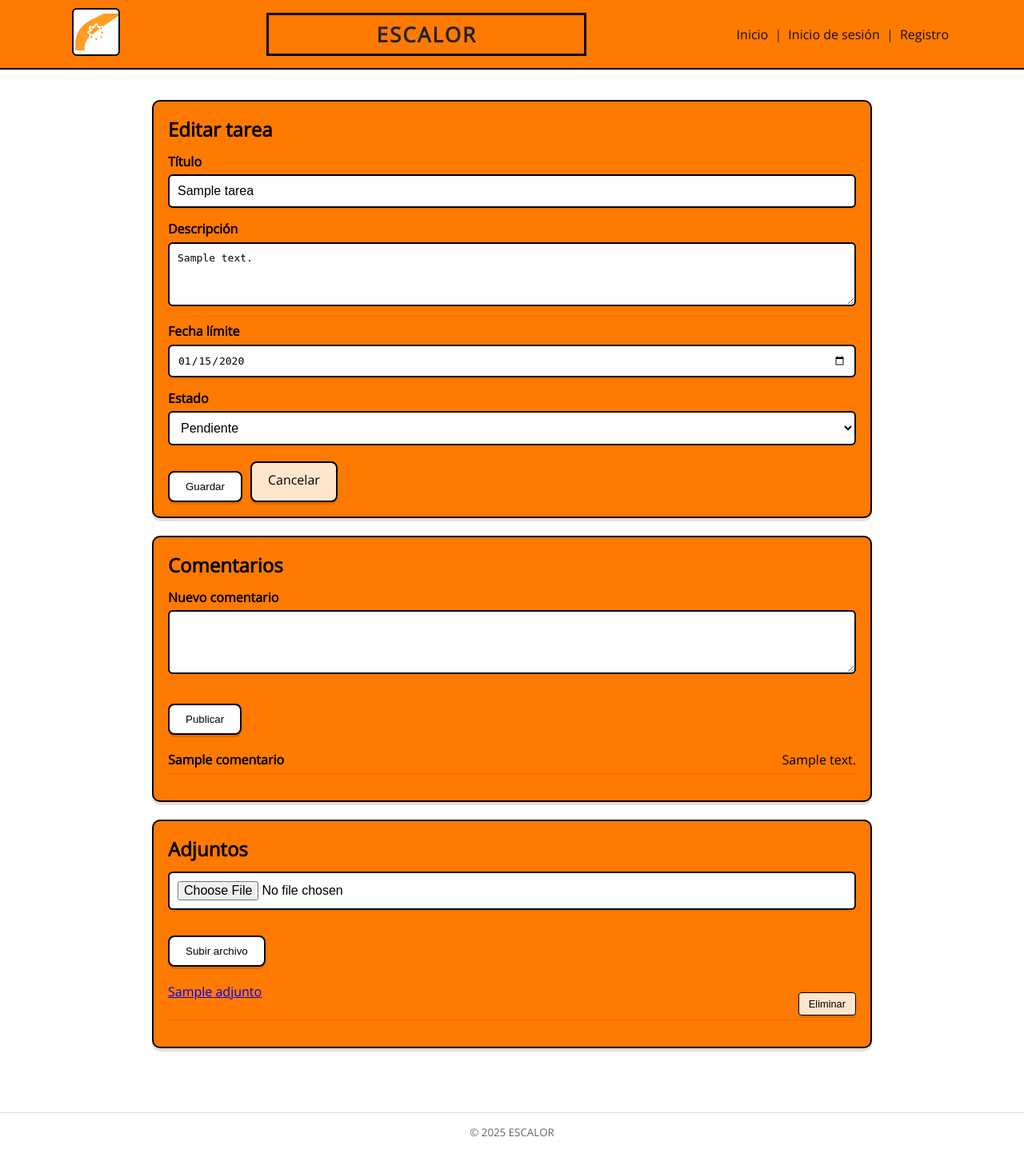
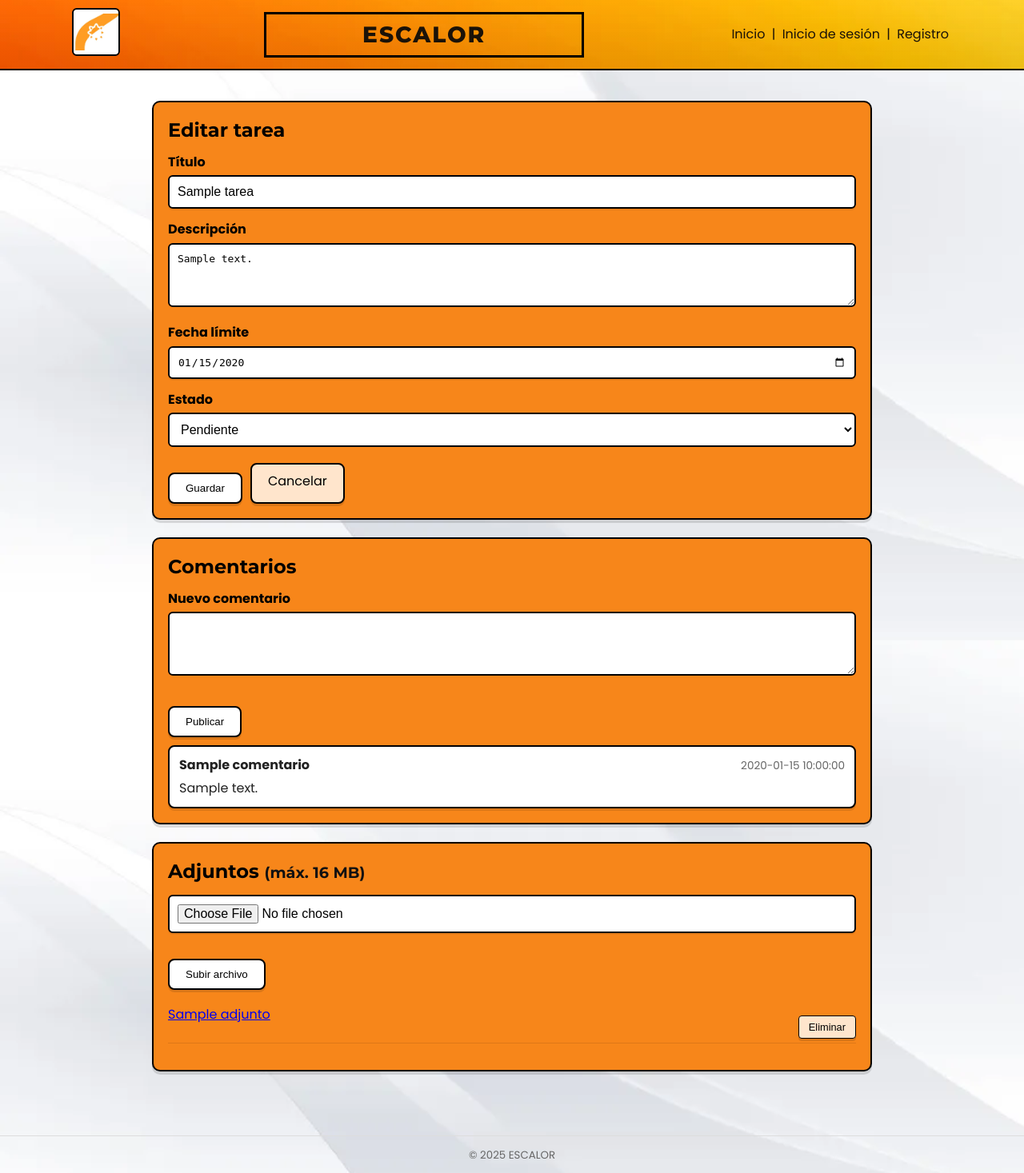
Before and after one commit to IrinaMl122/Proyecto-Tesina---Bruno-y-Liendo, a Flask app: template AppWeb/templates/editar_tarea.html in a window 1280 px wide. Shown: the whole page at 80% size. Before the commit the page ends 1422 px from the top, so only its background shows below. Run offline with Flask 3, Linux system fonts and the light colour scheme; the template is opened without the code that fills it: most values are stand-ins (such as "Sample title", 1, 10 or a date in 2020); some libraries are stand-ins or nearby versions.

Commit message:
Mejora en el diseño final

```diff
--- a/AppWeb/main.py
+++ b/AppWeb/main.py
@@ -58,14 +58,20 @@ def legacy_style():
 def legacy_logo():
     return send_from_directory('static/img', 'image.png')
 
+# Easter egg: página con trono y mudkip
+@app.route('/easter-egg')
+def easter_egg():
+    return render_template('easter_egg.html')
+
 @app.route('/login', methods=['GET', 'POST'])
 def login():
     if request.method == 'POST':
-        email = request.form.get('email')
+        identificador = request.form.get('identificador')
         password_candidate = request.form.get('password')
 
         cursor = mysql.connection.cursor(MySQLdb.cursors.DictCursor)
-        cursor.execute('SELECT * FROM usuarios WHERE email = %s', (email,))
+        # Permitir login por email o por nombre de usuario
+        cursor.execute('SELECT * FROM usuarios WHERE email = %s OR nombre = %s', (identificador, identificador))
         account = cursor.fetchone()
 
         if account and bcrypt.check_password_hash(account['password'], password_candidate):
@@ -75,7 +81,7 @@ def login():
             flash('Has iniciado sesión correctamente.', 'success')
             return redirect(url_for('dashboard'))
         else:
-            flash('Usuario o contraseña incorrectos', 'danger')
+            flash('Usuario/email o contraseña incorrectos', 'danger')
 
     return render_template('login.html')
 
@@ -134,8 +140,13 @@ def dashboard():
         cursor.execute('SELECT COUNT(*) as count FROM proyectos WHERE usuario_id = %s', (user_id,))
         total_proyectos = cursor.fetchone()['count']
 
-        # Obtener proyectos recientes (incluir id para enlaces)
-        cursor.execute('SELECT id, titulo, estado, fecha_creacion FROM proyectos WHERE usuario_id = %s ORDER BY fecha_creacion DESC LIMIT 5', (user_id,))
+        # Obtener proyectos pendientes/en proceso únicamente (excluir realizados y cancelados)
+        cursor.execute('''
+            SELECT id, titulo, estado, fecha_creacion
+            FROM proyectos
+            WHERE usuario_id = %s AND (estado = "en proceso" OR estado = "pendiente" OR estado IS NULL)
+            ORDER BY fecha_creacion DESC LIMIT 5
+        ''', (user_id,))
         proyectos_recientes = cursor.fetchall()
 
         return render_template('dashboard.html',
--- a/AppWeb/static/style.css
+++ b/AppWeb/static/style.css
@@ -1,2 +1,2 @@
 /* Alias para compatibilidad: redirige a styles.css */
-@import url('./styles.css');
+@import url('./styles.css?v=6');
--- a/AppWeb/static/styles.css
+++ b/AppWeb/static/styles.css
@@ -1,9 +1,12 @@
 /* static/styles.css */
-@import url('https://fonts.googleapis.com/css2?family=Open+Sans&display=swap');
+@import url('https://fonts.googleapis.com/css2?family=Poppins:wght@300;400;500;600;700&family=Montserrat:wght@700;800&display=swap');
 
 :root{
-  --naranja: #FF7A00;
-  --naranja-osc: #e86b00;
+  /* Paleta ajustada a la cabecera naranja */
+  --naranja: #F7861A;   /* principal UI */
+  --naranja-osc: #D86F0E;/* acentos/bordes sobre naranja */
+  --naranja-claro: #FFB768; /* resaltes suaves */
+  --header-ink: #1b1208;    /* texto sobre cabecera */
   --beige: #FFE5CC;
   --negro: #000000;
   --blanco: #FFFFFF;
@@ -12,8 +15,13 @@
 * { box-sizing: border-box; margin:0; padding:0; }
 
 body {
-  font-family: 'Open Sans', sans-serif;
-  background: var(--blanco);
+  font-family: 'Poppins', system-ui, -apple-system, Segoe UI, Roboto, Arial, sans-serif;
+  background-color: var(--blanco);
+  background-image: url('./img/imagenfondoblanco.jpg');
+  background-size: cover;
+  background-repeat: no-repeat;
+  background-attachment: fixed;
+  background-position: top center;
   color: #222;
   line-height: 1.4;
 }
@@ -38,10 +46,11 @@ main.container {
 
 /* Header */
 .site-header {
-  background: var(--naranja);
+  background: linear-gradient(rgba(255, 153, 51, .10), rgba(0,0,0,.08)), url('./img/imagenfondonaranja.webp') center/cover no-repeat;
   border-bottom: 2px solid var(--negro);
   padding: 10px 0;
   transition: box-shadow .2s ease, transform .15s ease;
+  color: var(--header-ink);
 }
 .header-inner {
   width: 90%;
@@ -54,7 +63,7 @@ main.container {
 .header-inner nav a {
   position: relative;
   text-decoration: none;
-  color: #111;
+  color: var(--header-ink);
   padding: 2px 4px;
   transition: color .15s ease;
 }
@@ -80,11 +89,15 @@ main.container {
   background: var(--blanco);
   border-radius: 6px;
 }
+h1, h2, h3, .titulo {
+  font-family: 'Montserrat', system-ui, -apple-system, Segoe UI, Roboto, Arial, sans-serif;
+}
+
 .titulo {
   flex:1;
   text-align:center;
-  font-size: 26px;
-  font-weight: 700;
+  font-size: 28px;
+  font-weight: 800;
   letter-spacing: 2px;
   border: 3px solid var(--negro);
   padding: 6px;
@@ -117,6 +130,8 @@ main.container {
 .card h2 {
   margin-bottom: 12px;
 }
+
+.hint { font-weight: normal; font-size: .8em; color: #111; }
 
 /* Centrado de tarjetas del inicio */
 .centered {
@@ -534,6 +549,8 @@ button:active { transform: translateY(0); box-shadow: 0 1px 0 rgba(0,0,0,0.10);
   .stats-grid {
     grid-template-columns: repeat(2, 1fr);
   }
+  /* En móviles, fondo con scroll para mejor rendimiento */
+  body { background-attachment: scroll; }
 
   .projects-grid {
     grid-template-columns: 1fr;
@@ -557,6 +574,34 @@ button:active { transform: translateY(0); box-shadow: 0 1px 0 rgba(0,0,0,0.10);
     justify-content: center;
   }
 }
+
+/* Comentarios: recuadros blancos dentro de tarjetas */
+.comments-list {
+  display: flex;
+  flex-direction: column;
+  gap: 12px;
+  margin-top: 10px;
+}
+
+.comment-item {
+  background: var(--blanco);
+  border: 2px solid var(--negro);
+  border-radius: 8px;
+  padding: 12px;
+  color: #222;
+  box-shadow: 0 3px 0 rgba(0,0,0,0.10);
+}
+
+.comment-header {
+  display: flex;
+  justify-content: space-between;
+  align-items: baseline;
+  margin-bottom: 6px;
+}
+
+.comment-author { font-weight: 700; }
+.comment-date { font-size: 0.85em; color: #666; }
+.comment-content { white-space: pre-wrap; }
 
 /* Footer */
 .site-footer {
--- a/AppWeb/templates/base.html
+++ b/AppWeb/templates/base.html
@@ -4,13 +4,13 @@
     <meta charset="UTF-8">
     <meta name="viewport" content="width=device-width, initial-scale=1.0">
     <title>{% block title %}ESCALOR{% endblock %}</title>
-    <link rel="stylesheet" href="{{ url_for('static', filename='style.css') }}?v=3">
+    <link rel="stylesheet" href="{{ url_for('static', filename='style.css') }}?v=6">
     <script defer src="{{ url_for('static', filename='script.js') }}?v=2"></script>
 </head>
 <body>
     <header class="site-header">
         <div class="header-inner">
-            <a href="{{ url_for('static', filename='img/mudkip.png') }}" target="_blank" rel="noopener noreferrer"><img class="logo" src="{{ url_for('static', filename='img/image.png') }}" alt="Logo"></a>
+            <a href="{{ url_for('easter_egg') }}" target="_blank" rel="noopener noreferrer"><img class="logo" src="{{ url_for('static', filename='img/image.png') }}" alt="Logo"></a>
             <h1 class="titulo">ESCALOR</h1>
             <nav>
                 {% if session.get('loggedin') %}
--- a/AppWeb/templates/configuracion.html
+++ b/AppWeb/templates/configuracion.html
@@ -7,7 +7,7 @@
   <h2>Configuración de la cuenta</h2>
   <form method="POST" action="{{ url_for('actualizar_perfil') }}" class="form" autocomplete="off">
     <div class="form-group">
-      <label>Nombre</label>
+      <label>Usuario</label>
       <input type="text" name="nombre" value="{{ session.get('nombre') }}" required autocomplete="off">
     </div>
     <div class="form-group">
--- a/AppWeb/templates/dashboard.html
+++ b/AppWeb/templates/dashboard.html
@@ -40,7 +40,7 @@
 
 {% if proyectos_recientes %}
 <section class="card">
-  <h3>📋 Proyectos Recientes</h3>
+  <h3>📋 Proyectos Pendientes</h3>
   <div class="recent-projects">
     {% for proyecto in proyectos_recientes[:3] %}
     <a class="recent-project" href="{{ url_for('tareas_por_proyecto', proyecto_id=proyecto.id) }}" style="text-decoration:none; color: inherit;">
--- a/AppWeb/templates/editar_tarea.html
+++ b/AppWeb/templates/editar_tarea.html
@@ -45,11 +45,14 @@
     </div>
   </form>
   {% if comentarios %}
-    <div class="project-details">
+    <div class="comments-list">
       {% for c in comentarios %}
-        <div class="detail-item">
-          <strong>{{ c.nombre }}</strong>
-          <span>{{ c.contenido }}</span>
+        <div class="comment-item">
+          <div class="comment-header">
+            <strong class="comment-author">{{ c.nombre }}</strong>
+            <span class="comment-date">{{ c.fecha_creacion }}</span>
+          </div>
+          <div class="comment-content">{{ c.contenido }}</div>
         </div>
       {% endfor %}
     </div>
@@ -61,7 +64,7 @@
 </section>
 
 <section class="card">
-  <h2>Adjuntos</h2>
+  <h2>Adjuntos <small class="hint">(máx. 16 MB)</small></h2>
   <form method="POST" action="{{ url_for('subir_adjunto', tarea_id=tarea.id) }}" class="form" enctype="multipart/form-data">
     <div class="form-group">
       <input type="file" name="archivo" required>
--- a/AppWeb/templates/login.html
+++ b/AppWeb/templates/login.html
@@ -6,8 +6,8 @@
 <section class="card">
   <h2>Inicio de sesión</h2>
   <form method="POST" class="form" autocomplete="off">
-      <label>Email</label>
-      <input type="email" name="email" required autocomplete="off">
+      <label>Email o usuario</label>
+      <input type="text" name="identificador" required autocomplete="off">
 
       <label>Contraseña</label>
       <div class="form-group password-field">
--- a/AppWeb/templates/register.html
+++ b/AppWeb/templates/register.html
@@ -6,8 +6,8 @@
 <section class="card">
   <h2>Registro de usuario</h2>
   <form method="POST" class="form" autocomplete="off">
-      <label>Nombre</label>
-      <input type="text" name="nombre" required autocomplete="off">
+      <label>Usuario</label>
+      <input type="text" name="nombre" required autocomplete="off" placeholder="Tu usuario">
 
       <label>Email</label>
       <input type="email" name="email" required autocomplete="off">
```
Also changed, not shown: AppWeb/templates/easter_egg.html (added, +28 -0 lines), AppWeb/static/img/imagenfondoblanco.jpg (added), AppWeb/static/img/imagenfondonaranja.webp (added), AppWeb/static/img/imagentrono.jpg (added), AppWeb/static/img/mudkip.png, AppWeb/templates/tareas.html (line endings or trailing spaces), AppWeb/uploads/5_588235160ed0b74c_imagenfondoblanco.jpg (added), 1 other file.
